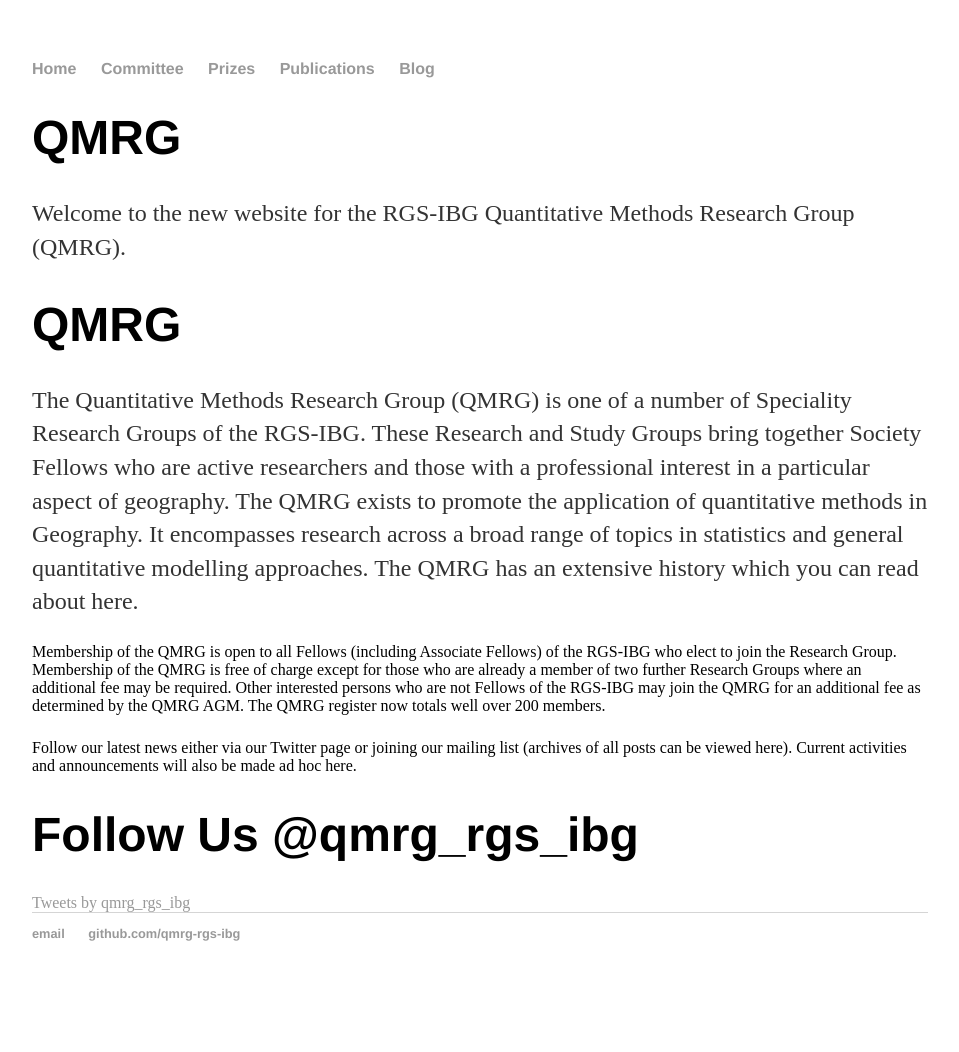
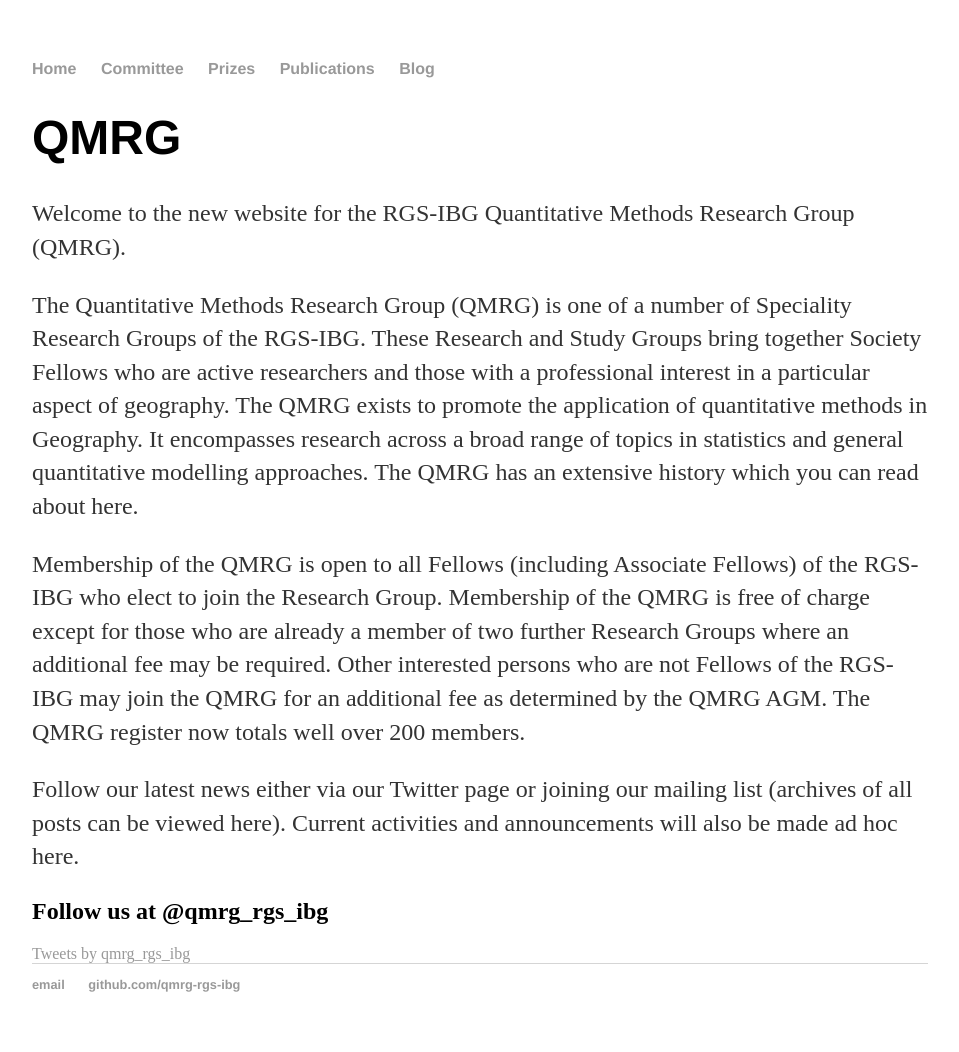
Before and after one commit to qmrg/qmrg.github.io, a Jekyll site: the page built from index.html, in a window 1280 px wide. Shown: the whole page, without its empty margins (160-1119 px from the left). Built offline with Jekyll 4.4.1, drawn with Linux system fonts in a browser that asks for light colours; comment, search, counter and statistics services are not loaded; before the commit the page ends 1001 px from its top, so only the background shows below that.

Commit message:
Update index.html

```diff
--- a/index.html
+++ b/index.html
@@ -8,14 +8,15 @@
 </div><!-- /.blurb -->
 
 <div class="text">
-	<h1>QMRG</h1>
-		<p>The Quantitative Methods Research Group (QMRG) is one of a number of Speciality Research Groups of the RGS-IBG. These Research and Study Groups bring together Society Fellows who are active researchers and those with a professional interest in a particular aspect of geography. The QMRG exists to promote the application of quantitative methods in Geography. It encompasses research across a broad range of topics in statistics and general quantitative modelling approaches. The QMRG has an extensive history which you can read about here. </p>
-Membership of the QMRG is open to all Fellows (including Associate Fellows) of the RGS-IBG who elect to join the Research Group. Membership of the QMRG is free of charge except for those who are already a member of two further Research Groups where an additional fee may be required. Other interested persons who are not Fellows of the RGS-IBG may join the QMRG for an additional fee as determined by the QMRG AGM. The QMRG register now totals well over 200 members.</p>
-Follow our latest news either via our Twitter page or joining our mailing list (archives of all posts can be viewed here). Current activities and announcements will also be made ad hoc here.</p>
-</p>
+	<p> </p>
+	<p>The Quantitative Methods Research Group (QMRG) is one of a number of Speciality Research Groups of the RGS-IBG. These Research and Study Groups bring together Society Fellows who are active researchers and those with a professional interest in a particular aspect of geography. The QMRG exists to promote the application of quantitative methods in Geography. It encompasses research across a broad range of topics in statistics and general quantitative modelling approaches. The QMRG has an extensive history which you can read about here. </p>
+
+	<p>Membership of the QMRG is open to all Fellows (including Associate Fellows) of the RGS-IBG who elect to join the Research Group. Membership of the QMRG is free of charge except for those who are already a member of two further Research Groups where an additional fee may be required. Other interested persons who are not Fellows of the RGS-IBG may join the QMRG for an additional fee as determined by the QMRG AGM. The QMRG register now totals well over 200 members.</p>
+
+	<p>Follow our latest news either via our Twitter page or joining our mailing list (archives of all posts can be viewed here). Current activities and announcements will also be made ad hoc here.</p>
 </div><!-- /.text -->
 
 <div class="twitter">
-	<h1>Follow Us @qmrg_rgs_ibg</h1>
+	<h2>Follow us at @qmrg_rgs_ibg</h2>
     <a class="twitter-timeline" href="https://twitter.com/qmrg_rgs_ibg?ref_src=twsrc%5Etfw">Tweets by qmrg_rgs_ibg</a> <script async src="https://platform.twitter.com/widgets.js" charset="utf-8"></script>
 </div><!-- /.twitter -->
```
